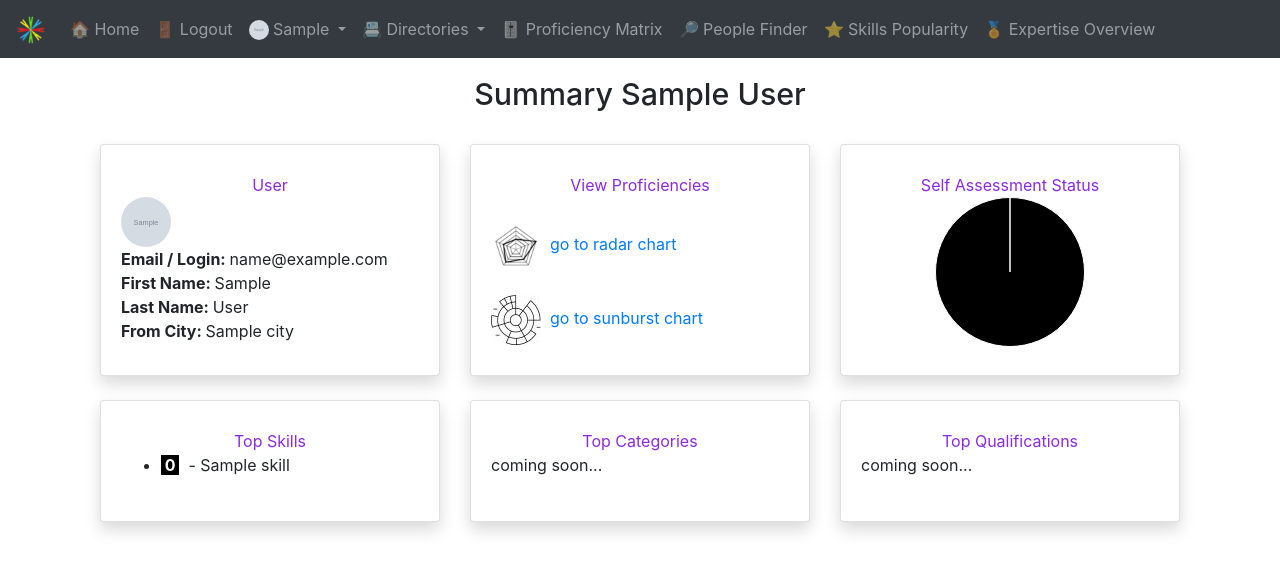
After one commit to MattBlanpain/Repository_Project_SMS, a Flask app: page /user/1 in a window 1280 px wide. The commit adds this page. Shown: the top 572 px of the page. Run offline with Flask 3, Linux system fonts and the light colour scheme; a user stored in the database is signed in; tables that the repository leaves empty hold one stand-in row (values such as "Sample post"); grey boxes marked "Sample" are stand-in pictures; some libraries are stand-ins or nearby versions.

Commit message:
replace user summary creation user.html to display user summary better remove display_user.html now obsolete

```diff
--- a/website/templates/base.html
+++ b/website/templates/base.html
@@ -85,7 +85,7 @@
                 {{ user.first_name }}
               </a>
               <div class="dropdown-menu" aria-labelledby="userDropdown">
-                <a class="dropdown-item" href="/display_user/" title="View your profile as everyone will see it" onclick=
+                <a class="dropdown-item" href="/user/" title="View your profile as everyone will see it" onclick=
                 "location.href=this.href+currentuserid;return false;"><img class="rounded-circle account-img" src="/static/profile_pics/{{ user.image_file }}" class="avatar avatar-sm" style="width:20px;height:20px;"> View My Summary</a>
                 <a class="dropdown-item" href="/proficiency_spider/" title="View your proficiency for all skills in radar chart" onclick=
                 "location.href=this.href+currentuserid;return false;" >&#x1F578; View My Radar Chart</a>
--- /dev/null
+++ b/website/templates/user.html
@@ -0,0 +1,171 @@
+{% extends "base.html" %}
+{% block title %}
+  User
+{% endblock %}
+{% block content %}
+
+<h1 align="center">Summary {{ selected_user.first_name }} {{ selected_user.last_name }}</h1>
+    <br>
+    <div class="container-fluid">
+      <div class="row"> <!-- start first row -->
+        <div class="col-sm"> <!-- start of first column, from first row -->
+          <div class="card border-left-primary shadow h-100 py-2">
+            <div class="card-body">
+              <div class="align-items-center">
+                <div style="color:blueviolet; font:bold; text-align: center;">
+                  User
+                </div>
+                <div>
+                  <img class="rounded-circle account-img" src="/static/profile_pics/{{ user.image_file }}" class="avatar avatar-sm" style="width:50px;height:50px;">
+                  <br>
+                  <strong>Email / Login: </strong>{{ selected_user.email }}
+                  <br>
+                  <strong>First Name: </strong>{{ selected_user.first_name }}
+                  <br>
+                  <strong>Last Name: </strong>{{ selected_user.last_name }}
+                  <br>
+                  <strong>From City: </strong>{{ get_city_name_from_user(selected_user.from_city_id) }}
+                </div>
+              </div>
+            </div>
+          </div>
+        </div> <!-- end of first column, from first row -->
+        <div class="col-sm"> <!-- start of second column, from first row -->
+          <div class="card border-left-primary shadow h-100 py-2">
+            <div class="card-body">
+              <div class="align-items-center">
+                <div style="color:blueviolet; font:bold; text-align: center;">
+                  View Proficiencies
+                </div>
+                <br>
+                <div>
+                  <a href="/proficiency_spider/" onclick=
+                  "location.href=this.href+selecteduserid;return false;"><img src="{{ url_for('static', filename='radar_chart.png') }}" alt="Radar_Chart">&nbsp;&nbsp;go to radar chart</a>
+                  <br>
+                  <br>
+                  <a href="/user_sunburst/" onclick=
+                  "location.href=this.href+selecteduserid;return false;"><img src="{{ url_for('static', filename='sunburst.jpg') }}" alt="Radar_Chart">&nbsp;&nbsp;go to sunburst chart</a>
+                </div>
+              </div>
+            </div>
+          </div>
+        </div> <!-- end of second column, from first row -->
+        <div class="col-sm"> <!-- start of third column, from first row -->
+          <div class="card border-left-primary shadow h-100 py-2">
+            <div class="card-body">
+              <div class="align-items-center">
+                <div style="color:blueviolet; font:bold; text-align: center;">
+                  Self Assessment Status
+                </div>
+                <div>
+                  <canvas id="proficiencyChart" width="150" height="150"></canvas>
+                </div>
+              </div>
+            </div>
+          </div>
+        </div> <!-- end of third column, from first row -->
+      </div> <!-- end of first row -->
+      <br>
+      <div class="row"> <!-- start second row -->
+        <div class="col-sm"> <!-- start of first column, from second row -->
+          <div class="card border-left-primary shadow h-100 py-2">
+            <div class="card-body">
+              <div class="align-items-center">
+                <div style="color:blueviolet; font:bold; text-align: center;">
+                  Top Skills
+                </div>
+                <div>
+                  <ul>
+                    {% for skill, proficiency in selected_user.get_top_skills() %}
+                        <li>
+                            {% if proficiency == "FIVE" %}<span style = "color:white; font-weight: bold; background-color:#0DE0FF">&nbsp;5&nbsp;</span>{% endif %}
+                            {% if proficiency == "FOUR" %}<span style = "color:white; font-weight: bold; background-color:#0CA4EB">&nbsp;4&nbsp;</span>{% endif %}
+                            {% if proficiency == "THREE" %}<span style = "color:white; font-weight: bold; background-color:#007DFF">&nbsp;3&nbsp;</span>{% endif %}
+                            {% if proficiency == "TWO" %}<span style = "color:white; font-weight: bold; background-color:#0A37A6">&nbsp;2&nbsp;</span>{% endif %}
+                            {% if proficiency == "ONE" %}<span style = "color:white; font-weight: bold; background-color:#05106E">&nbsp;1&nbsp;</span>{% endif %}
+                            {% if proficiency == "ZERO" %}<span style = "color:white; font-weight: bold; background-color:#000">&nbsp;0&nbsp;</span>{% endif %}
+                            &nbsp;-&nbsp;{{ skill.skill_name }}
+                        </li>
+                    {% endfor %}
+                  </ul>
+                  </div>
+              </div>
+            </div>
+          </div>
+        </div> <!-- end of first column, from second row -->
+        <div class="col-sm"> <!-- start of second column, from second row -->
+          <div class="card border-left-primary shadow h-100 py-2">
+            <div class="card-body">
+              <div class="align-items-center">
+                <div style="color:blueviolet; font:bold; text-align: center;">
+                  Top Categories
+                </div>
+                <div>
+                  coming soon...
+                </div>
+              </div>
+            </div>
+          </div>
+        </div> <!-- end of second column, from second row -->
+        <div class="col-sm"> <!-- start of third column, from second row -->
+          <div class="card border-left-primary shadow h-100 py-2">
+            <div class="card-body">
+              <div class="align-items-center">
+                <div style="color:blueviolet; font:bold; text-align: center;">
+                  Top Qualifications
+                </div>
+                <div>
+                  coming soon...
+                </div>
+              </div>
+            </div>
+          </div>
+        </div> <!-- end of third column, from second row -->
+      </div> <!-- end of second row -->
+    </div> <!-- end of container-fluid -->
+    <br>
+
+    <script src="https://cdn.jsdelivr.net/npm/chart.js"></script>
+    <script>
+        // Data for the pie chart
+        var proficiencyData = [
+            {{ proficiency_counts[0] }},
+            {{ proficiency_counts[1] }},
+            {{ proficiency_counts[2] }},
+            {{ proficiency_counts[3] }},
+            {{ proficiency_counts[4] }},
+            {{ proficiency_counts[5] }},
+        ];
+
+        var ctx = document.getElementById('proficiencyChart').getContext('2d');
+        var proficiencyChart = new Chart(ctx, {
+            type: 'pie',
+            data: {
+                labels: ['0-Not Evaluated', '1-No Awareness', '2-Beginner / Learn', '3-Intermediate / Deliver', '4-Advanced / Perform', '5-Expert / Coach'],
+                datasets: [{
+                    data: proficiencyData,
+                    backgroundColor: [
+                        'rgba(0, 0, 0, 1)',
+                        'rgba(5, 16, 110, 1)',
+                        'rgba(10, 55, 166, 1)',
+                        'rgba(0, 125, 255, 1)',
+                        'rgba(12, 164, 235, 1)',
+                        'rgba(13, 224, 255, 1)',
+                    ],
+                    borderWidth: 1
+                }]
+            },
+            options: {
+                responsive: true,
+                maintainAspectRatio: false,
+                plugins: {
+                  legend: {
+                    display: false
+                  }
+                }
+              }
+        });
+    </script>
+
+
+{% endblock %}
--- a/website/templates/user_proficiencies.html
+++ b/website/templates/user_proficiencies.html
@@ -7,6 +7,8 @@
 {% block content %}
 
     <h1>Proficiency Levels for : {{ user.first_name }} {{ user.last_name }}</h1>
+
+    <!--
     <br>
     <span style = "background-color:black ; color:#FFFFFF; font-size: 0.875em">&nbsp; 0-Not Evaluated &nbsp;</span>
     <span style = "background-color:#05106E ; color:#FFFFFF; font-size: 0.875em">&nbsp; 1-No Awareness &nbsp;</span>
@@ -17,6 +19,8 @@
     <br>
     <br>
     <div><canvas id="proficiencyChart" width="200" height="200"></canvas></div>
+    -->
+
     <form method="post">
         <br>
         <button type="submit" class="btn btn-primary">Update my Proficiency Levels</button>
--- a/website/views.py
+++ b/website/views.py
@@ -805,3 +805,25 @@ def account():
     print(image_file)
     return render_template('account.html', title='Account',
                            image_file=image_file, form=form, user=current_user)
+
+@views.route('/user/<int:user_id>', methods=['GET'])
+@login_required
+def user(user_id):
+    selected_user = User.query.get_or_404(user_id)
+    continents = {continent.continent_id: continent.continent_name for continent in Continent.query.all()}
+    countries = {country.country_id: country.country_name for country in Country.query.all()}
+    cities = {city.city_id: city.city_name for city in City.query.all()}
+
+    # Calculate proficiency counts for each level
+    assessments = Assessment.query.filter_by(for_user=current_user.id).all()
+    proficiency_levels = {assessment.for_skill: assessment.proficiency_level.value for assessment in assessments}
+    proficiency_counts = Counter(proficiency_levels.values())
+
+    # Define the function within the route handler
+    def get_continent_name_from_user(id):
+        return continents.get(id)
+    def get_country_name_from_user(id):
+        return countries.get(id)
+    def get_city_name_from_user(id):
+        return cities.get(id)
+    return render_template('user.html', get_continent_name_from_user=get_continent_name_from_user, get_country_name_from_user=get_country_name_from_user, get_city_name_from_user=get_city_name_from_user, user=current_user, selected_user=selected_user, proficiency_counts=proficiency_counts)
```
